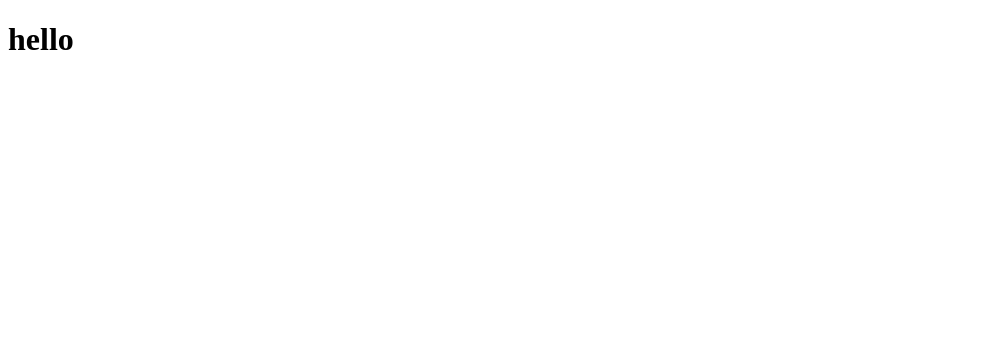
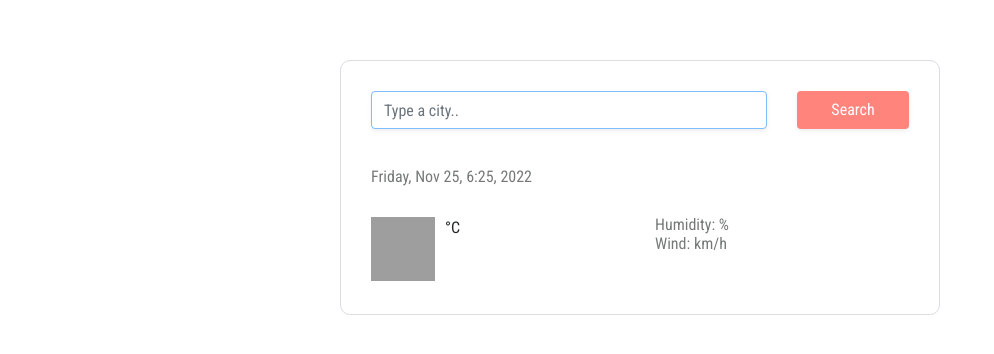
Before and after one commit to alextrnphn/myProject, a plain HTML site: page index.html in a window 1280 px wide. Shown: the whole page, without its empty margins (0-994 px from the left). Drawn offline with nearby package versions, Linux system fonts and the light colour scheme; no server answers; grey boxes are pictures that could not be loaded.

Commit message:
add boostrap

```diff
--- a/index.html
+++ b/index.html
@@ -4,9 +4,76 @@
     <meta charset="UTF-8" />
     <meta http-equiv="X-UA-Compatible" content="IE=edge" />
     <meta name="viewport" content="width=device-width, initial-scale=1.0" />
-    <title>Document</title>
+    <link
+      rel="stylesheet"
+      href="https://cdn.jsdelivr.net/npm/bootstrap@4.1.3/dist/css/bootstrap.min.css"
+      integrity="sha384-MCw98/SFnGE8fJT3GXwEOngsV7Zt27NXFoaoApmYm81iuXoPkFOJwJ8ERdknLPMO"
+      crossorigin="anonymous"
+    />
+    <link rel="preconnect" href="https://fonts.googleapis.com" />
+    <link rel="preconnect" href="https://fonts.gstatic.com" crossorigin />
+    <link
+      href="https://fonts.googleapis.com/css2?family=Roboto+Condensed&display=swap"
+      rel="stylesheet"
+    />
+    <link rel="stylesheet" href="style.css" />
+    <script src="https://unpkg.com/axios/dist/axios.min.js"></script>
+    <title>WeatherApp</title>
   </head>
   <body>
-    <h1>hello</h1>
+    <div class="container">
+      <div class="weather-app">
+        <form class="sreach-form" id="search-form">
+          <div class="row">
+            <div class="col-9">
+              <input
+                type="search"
+                placeholder="Type a city.."
+                autofocus="on"
+                autocomplete="off"
+                id="city-input"
+                class="form-control shadow-sm"
+              />
+            </div>
+            <div class="col-3">
+              <input
+                type="submit"
+                value="Search"
+                class="form-control btn btn-primary shadow-sm"
+                id="bt"
+              />
+            </div>
+          </div>
+        </form>
+        <h1 id="city"></h1>
+        <ul>
+          <li id="date"></li>
+          <li id="description"></li>
+        </ul>
+        <div class="row">
+          <div class="col-6">
+            <div class="clearfix">
+              <img
+                src="https://ssl.gstatic.com/onebox/weather/64/partly_cloudy.png"
+                alt="Cloudy icon"
+                class="weather-icon float-left"
+              />
+              <div class="float-left">
+                <span class="temperature" id="temperature"></span>
+                <span class="units">°C</span>
+              </div>
+            </div>
+          </div>
+          <div class="col-6">
+            <ul>
+              <li>Humidity: <span id="humidity"></span>%</li>
+              <li>Wind: <span id="wind"></span> km/h</li>
+              <li></li>
+            </ul>
+          </div>
+        </div>
+      </div>
+    </div>
+    <script src="src/script.js"></script>
   </body>
 </html>
--- a/src/script.js
+++ b/src/script.js
@@ -0,0 +1,65 @@
+let now = new Date();
+
+let dt = document.querySelector("#date");
+
+let date = now.getDate();
+let hour = now.getHours();
+let minute = now.getMinutes();
+let year = now.getFullYear();
+
+let days = [
+  "Sunday",
+  "Monday",
+  "Tuesday",
+  "Wednesday",
+  "Thusday",
+  "Friday",
+  "Saturday",
+];
+let day = days[now.getDay()];
+
+let months = [
+  "Jan",
+  "Feb",
+  "March",
+  "Apr",
+  "May",
+  "Jun",
+  "Jul",
+  "Aug",
+  "Sep",
+  "Oct",
+  "Nov",
+  "Dec",
+];
+let month = months[now.getMonth()];
+
+dt.innerHTML = `${day}, ${month} ${date}, ${hour}:${minute}, ${year}`;
+
+function displayWeather(response) {
+  document.querySelector("#city").innerHTML = response.data.name;
+  document.querySelector("#temperature").innerHTML = Math.round(
+    response.data.main.temp
+  );
+
+  document.querySelector("#humidity").innerHTML = response.data.main.humidity;
+  document.querySelector("#wind").innerHTML = Math.round(
+    response.data.wind.speed
+  );
+  document.querySelector("#description").innerHTML =
+    response.data.weather[0].main;
+}
+function searchCity(city) {
+  let apiKey = "5f472b7acba333cd8a035ea85a0d4d4c";
+  let apiUrl = `https://api.openweathermap.org/data/2.5/weather?q=${city}&appid=${apiKey}&units=metric`;
+  axios.get(apiUrl).then(displayWeather);
+}
+
+function handleSubmit(event) {
+  event.preventDefault();
+  let city = document.querySelector("#city-input").value;
+  searchCity(city);
+}
+let searchForm = document.querySelector("#search-form");
+searchForm.addEventListener("submit", handleSubmit);
+searchCity("New York");
--- a/style.css
+++ b/style.css
@@ -0,0 +1,54 @@
+body {
+  font-family: "Roboto Condensed", sans-serif;
+}
+h1 {
+  color: #ff847c;
+  font-size: 30px;
+  font-weight: 100;
+  line-height: 28px;
+  margin: 0;
+  padding: 20px 0px;
+
+
+}
+ul {
+  margin: 0 0 10px;
+  padding: 0;
+
+}
+li {
+  font-size: 16px;
+  font-weight: 100;
+  height: 19px;
+  line-height: 1;
+  list-style: none;
+  color:#757a79;
+}
+.weather-app {
+  border: 1px solid #dadde1;
+  padding: 30px;
+  margin: 60px auto;
+  border-radius: 10px;
+  max-width: 600px;
+}
+.weather-icon {
+  height: 64px;
+  width: 64px;
+  margin-right: 10px;
+}
+.temperature {
+  color: black;
+  font-size: 60px;
+  font-weight: 400;
+  line-height: 1;
+}
+.units {
+  position: relative;
+  top: -34px;
+}
+
+#bt {
+  color: #fff;
+  background-color: #ff847c;
+  border: #ff847c;
+}
```
